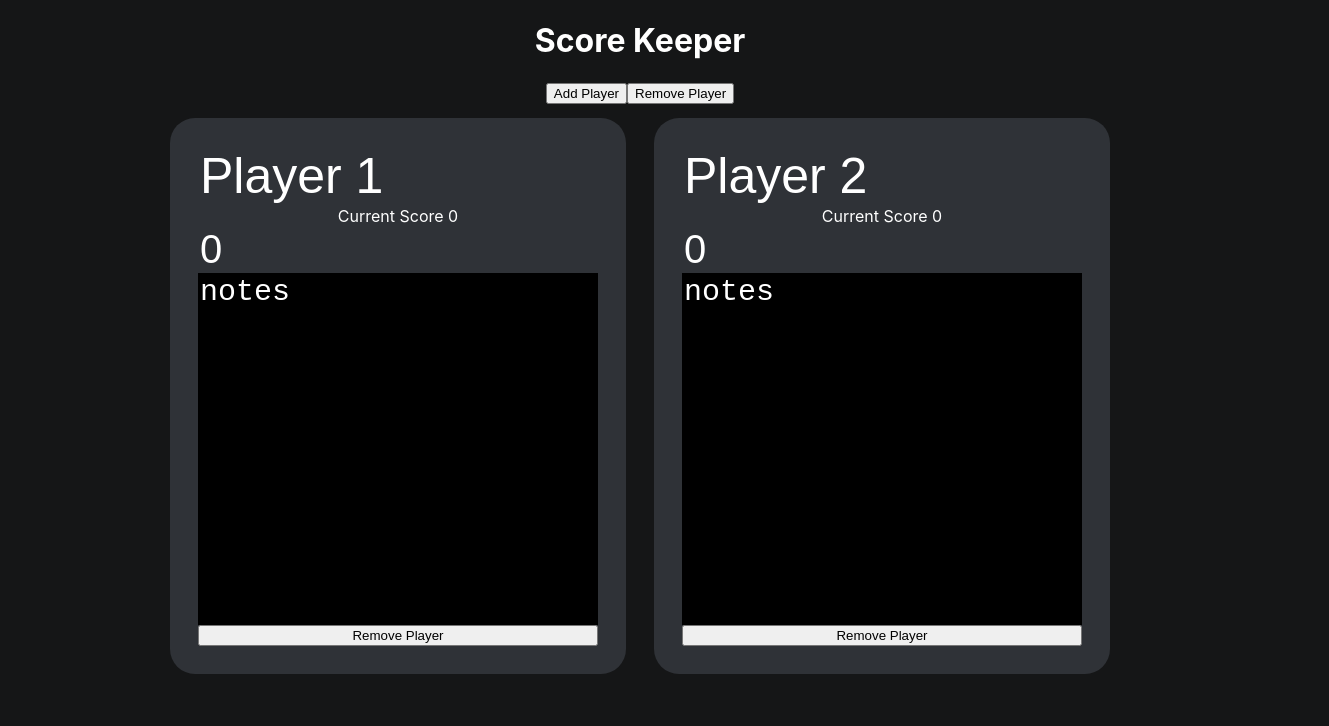
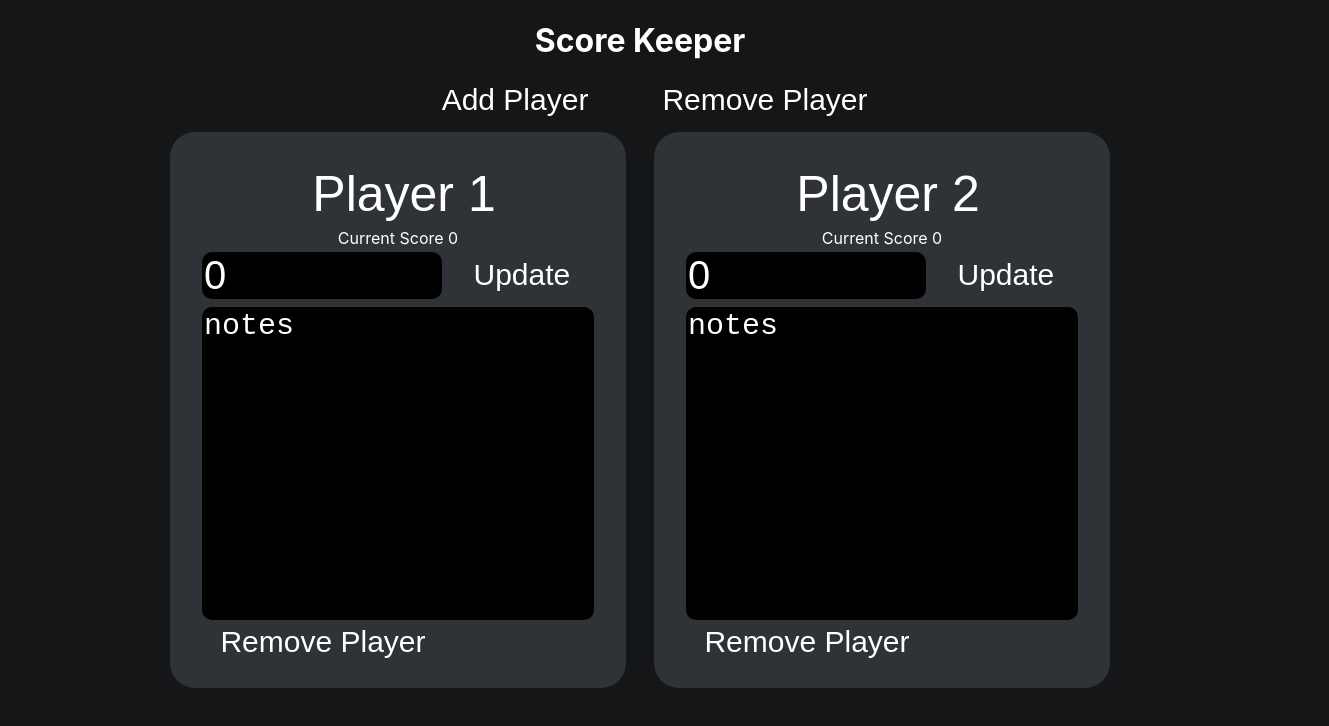
Before and after one commit to CharBar3/scoreKeeper, a React (Create React App) app: page / in a window 1280 px wide. Shown: the top 726 px of the page, 1329 px wide, since content can reach past the window. Built offline with nearby package versions, Linux system fonts and the light colour scheme.

Commit message:
wip: styling, update button logic

```diff
--- a/src/App.css
+++ b/src/App.css
@@ -16,7 +16,6 @@ html {
 
 .player-div {
   display: flex;
-  justify-content: center;
   flex-direction: column;
   background-color: rgb(47, 50, 55);
   width: 400px;
@@ -28,17 +27,29 @@ html {
 
 .player-div input {
   border: none;
-  background-color: transparent;
   resize: none;
   outline: none;
   color: white;
+  width: 100%;
+}
+
+.score-input-div {
+  display: flex;
+  flex-direction: row;
 }
 
 .player-title-input {
   font-size: 50px;
+  text-align: center;
+  background-color: transparent;
+  margin: 4px;
 }
 .player-score-input {
   font-size: 40px;
+  background-color: black;
+  border-radius: 10px;
+  width: 10px;
+  margin: 4px;
 }
 .player-notes-input {
   height: 500px;
@@ -46,6 +57,17 @@ html {
   background-color: black;
   color: white;
   border: none;
+  border-radius: 10px;
   resize: none;
   outline: none;
+  margin: 4px;
+
 }
+
+button {
+  font-size: 30px;
+  width: 250px;
+  background: none;
+  color: white;
+  border: none;
+}
--- a/src/components/PlayerCards.js
+++ b/src/components/PlayerCards.js
@@ -2,14 +2,19 @@
 
 const PlayerCards = ({ players, updatePlayer, removeSpecificPlayer }) => {
 
+    const updateScore = (e, index) => {
+        console.log("update score pressed")
+    }
+
     let showPlayers = players.map((element, index) => {
         return (
             <div key={index} className="player-div">
-                <div>
-                    <input className="player-title-input" type="text" name="playerName" value={element.playerName} onChange={(e) => updatePlayer(e, index)}/>
+                <input className="player-title-input" type="text" name="playerName" value={element.playerName} onChange={(e) => updatePlayer(e, index)}/>
+                <label htmlFor="playerScore">{`Current Score ${element.playerScore}`}</label>
+                <div className="score-input-div">
+                    <input className="player-score-input" type="number" name="playerScore" value={element.playerScore} onChange={(e) => updatePlayer(e, index)}/>
+                    <button onClick={(e) => updateScore(e, index) }>Update</button>
                 </div>
-                <label htmlFor="playerScore">{`Current Score ${element.playerScore}`}</label>
-                <input className="player-score-input" type="number" name="playerScore" value={element.playerScore} onChange={(e) => updatePlayer(e, index)}/>
                 <textarea className="player-notes-input" type="textarea" name="notes" value={element.notes} onChange={(e) => updatePlayer(e, index)}/>
                 <button name={index} onClick={(e) => removeSpecificPlayer(e)}>Remove Player</button>
             </div>
```
